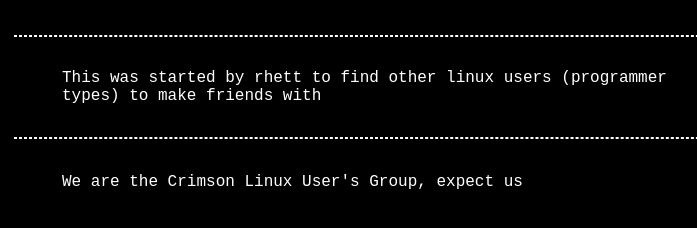
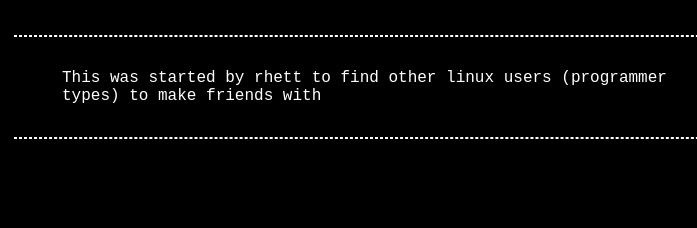
Before and after one commit to v3ai/clug, a plain HTML site: page about.html in a window 1280 px wide. Shown: the part 98-326 px from the top of the page, without its empty margins (266-963 px from the left). Drawn offline with Linux system fonts and the light colour scheme.

Commit message:
Pushed with qcom: https://github.com/v3ai/qcom

```diff
--- a/about.html
+++ b/about.html
@@ -24,6 +24,5 @@
 
 	<div class="line"></div>
 		<br>
-		<p>We are the Crimson Linux User's Group, expect us</p>
 	</body>
 </html>
```
Also changed, not shown: contact.html (+0 -1 lines), index.html (+0 -1 lines).
